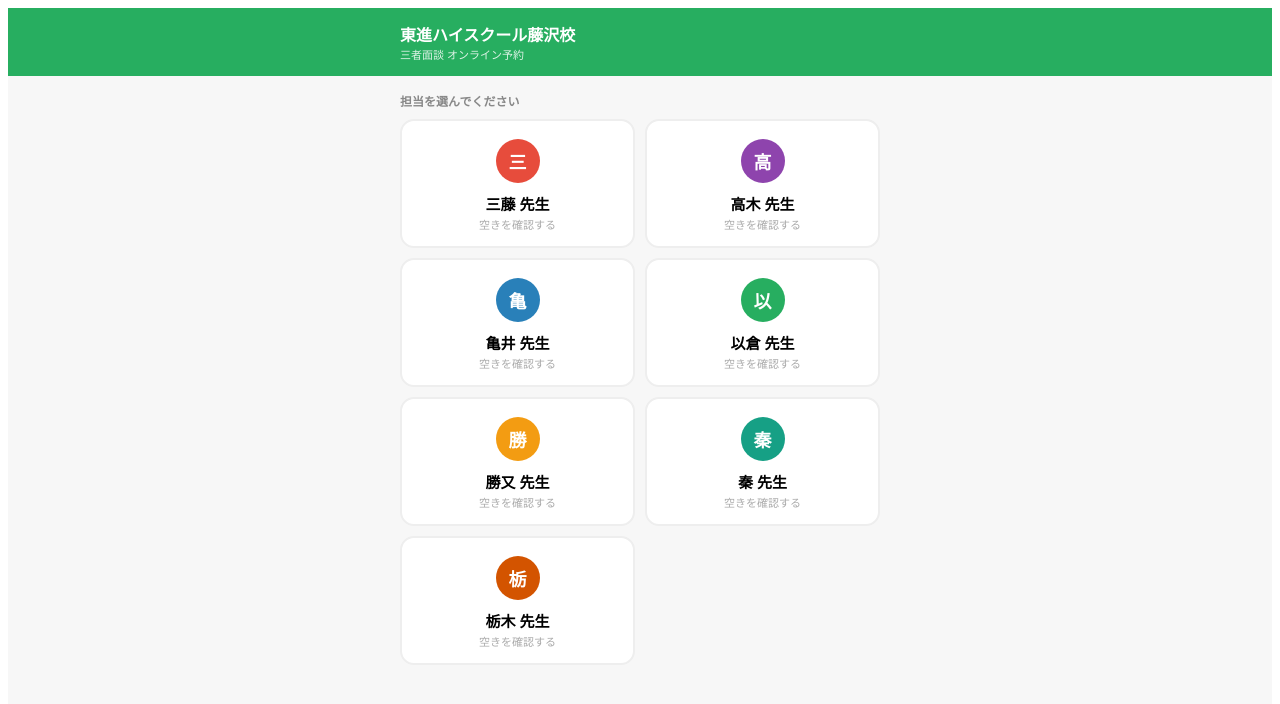
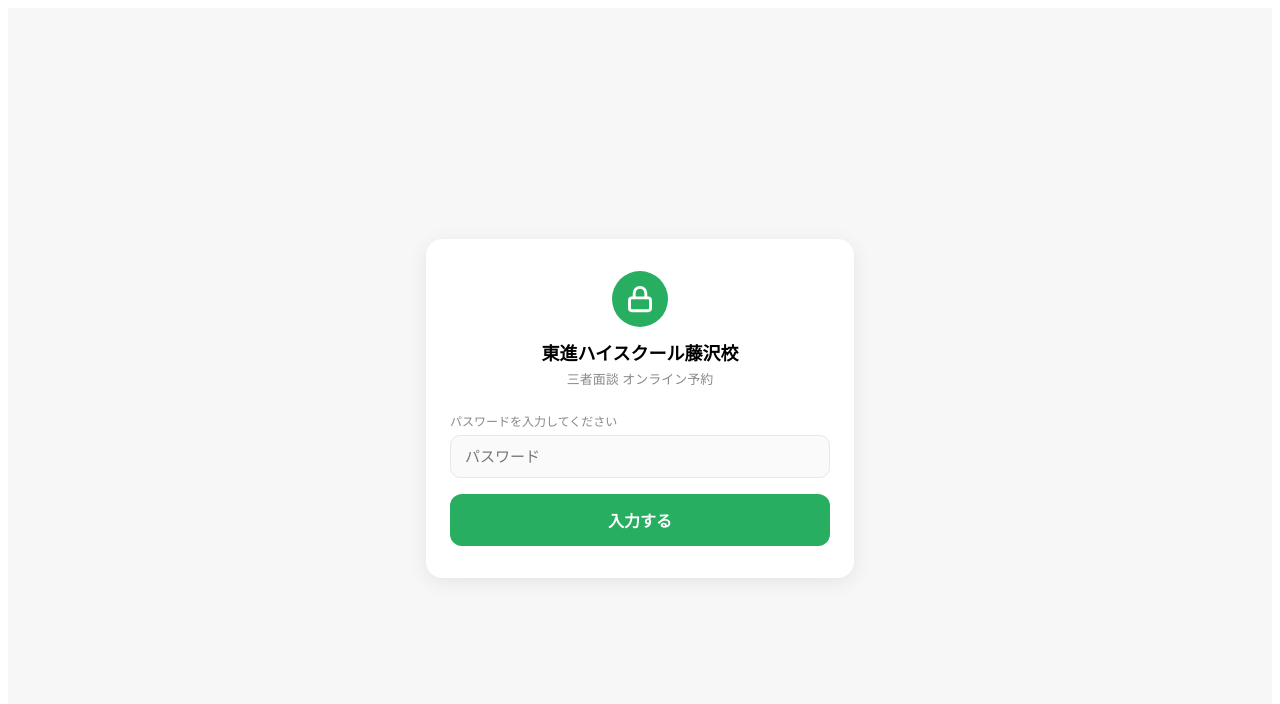
Before and after one commit to toshinfuji2-beep/mendan-app, a Next.js app: page / in a window 1280 px wide. Shown: the top 704 px of the page. Built offline with nearby package versions, Linux system fonts and the light colour scheme.

Commit message:
add password auth

```diff
--- a/pages/index.js
+++ b/pages/index.js
@@ -1,4 +1,4 @@
-import { useState, useEffect } from 'react';
+import { useState } from 'react';
 import { TEACHERS, SCHOOL_NAME } from '../lib/config';
 
 const DAYS = ['日','月','火','水','木','金','土'];
@@ -15,6 +15,9 @@
 }
 
 export default function Home() {
+  const [auth, setAuth] = useState(false);
+  const [pwInput, setPwInput] = useState('');
+  const [pwError, setPwError] = useState('');
   const [step, setStep] = useState(1);
   const [teacher, setTeacher] = useState(null);
   const [slots, setSlots] = useState([]);
@@ -28,6 +31,21 @@
 
   const dates = [...new Set(slots.map(s => s.date))];
   const daySlots = slots.filter(s => s.date === selDate);
+
+  async function checkPassword() {
+    const res = await fetch('/api/auth', {
+      method: 'POST',
+      headers: { 'Content-Type': 'application/json' },
+      body: JSON.stringify({ password: pwInput }),
+    });
+    const data = await res.json();
+    if (data.ok) {
+      setAuth(true);
+      setPwError('');
+    } else {
+      setPwError('パスワードが違います');
+    }
+  }
 
   async function selectTeacher(t) {
     setTeacher(t);
@@ -66,9 +84,43 @@
     setSubmitting(false);
   }
 
+  // パスワード画面
+  if (!auth) {
+    return (
+      <div style={{ minHeight:'100vh', background:'#f7f7f7', fontFamily:'sans-serif', display:'flex', alignItems:'center', justifyContent:'center' }}>
+        <div style={{ background:'#fff', borderRadius:16, padding:'32px 24px', width:'90%', maxWidth:380, boxShadow:'0 4px 20px rgba(0,0,0,0.08)' }}>
+          <div style={{ textAlign:'center', marginBottom:24 }}>
+            <div style={{ width:56, height:56, borderRadius:'50%', background:'#27ae60', margin:'0 auto 12px', display:'flex', alignItems:'center', justifyContent:'center' }}>
+              <svg viewBox="0 0 24 24" width={28} height={28} fill="none" stroke="#fff" strokeWidth={2.5} strokeLinecap="round" strokeLinejoin="round">
+                <rect x="3" y="11" width="18" height="11" rx="2" ry="2"/>
+                <path d="M7 11V7a5 5 0 0 1 10 0v4"/>
+              </svg>
+            </div>
+            <div style={{ fontSize:18, fontWeight:700, marginBottom:4 }}>{SCHOOL_NAME}</div>
+            <div style={{ fontSize:13, color:'#888' }}>三者面談 オンライン予約</div>
+          </div>
+          <div style={{ marginBottom:16 }}>
+            <label style={{ display:'block', fontSize:12, color:'#888', marginBottom:6 }}>パスワードを入力してください</label>
+            <input
+              type="password"
+              value={pwInput}
+              onChange={e => setPwInput(e.target.value)}
+              onKeyDown={e => e.key === 'Enter' && checkPassword()}
+              placeholder="パスワード"
+              style={{ width:'100%', padding:'12px 14px', border:'1.5px solid #e8e8e8', borderRadius:10, fontSize:15, fontFamily:'sans-serif', background:'#fafafa', outline:'none', boxSizing:'border-box' }}
+            />
+          </div>
+          {pwError && <div style={{ color:'#e74c3c', fontSize:13, marginBottom:12 }}>{pwError}</div>}
+          <button onClick={checkPassword} style={{ width:'100%', padding:14, background:'#27ae60', color:'#fff', border:'none', borderRadius:12, fontSize:16, fontWeight:700, cursor:'pointer' }}>
+            入力する
+          </button>
+        </div>
+      </div>
+    );
+  }
+
   return (
     <div style={{ minHeight:'100vh', background:'#f7f7f7', fontFamily:'sans-serif' }}>
-      {/* ヘッダー */}
       <div style={{ background:'#27ae60', color:'#fff', padding:'14px 16px', position:'sticky', top:0, zIndex:100 }}>
         <div style={{ maxWidth:480, margin:'0 auto', display:'flex', alignItems:'center', gap:10 }}>
           {step > 1 && !done && (
@@ -89,7 +141,6 @@
 
       <div style={{ maxWidth:480, margin:'0 auto', padding:'16px 14px 60px' }}>
 
-        {/* STEP1: 担任選択 */}
         {step === 1 && (
           <>
             <div style={{ fontSize:12, color:'#888', marginBottom:10, fontWeight:600 }}>担当を選んでください</div>
@@ -108,7 +159,6 @@
           </>
         )}
 
-        {/* STEP2: 日時選択 */}
         {step === 2 && (
           <>
             {loading && <div style={{ textAlign:'center', padding:40, color:'#aaa' }}>読み込み中...</div>}
@@ -157,7 +207,6 @@
           </>
         )}
 
-        {/* STEP3: 情報入力 */}
         {step === 3 && (
           <>
             <div style={{ background:'#fff', borderRadius:14, padding:'14px 16px', marginBottom:16, border:'2px solid #27ae60' }}>
@@ -183,7 +232,7 @@
                 </div>
               ))}
             </div>
-            {error && <div style={{ color:'#27ae60', fontSize:13, marginBottom:12 }}>{error}</div>}
+            {error && <div style={{ color:'#e74c3c', fontSize:13, marginBottom:12 }}>{error}</div>}
             <button onClick={submitBooking} disabled={submitting} style={submitting ? disabledBtnStyle : primaryBtnStyle}>
               {submitting ? '送信中...' : '予約を確定する'}
             </button>
@@ -191,7 +240,6 @@
           </>
         )}
 
-        {/* STEP4: 完了 */}
         {step === 4 && (
           <div style={{ textAlign:'center', padding:'32px 16px' }}>
             <div style={{ width:72, height:72, borderRadius:'50%', background:'#eafaf1', margin:'0 auto 16px', display:'flex', alignItems:'center', justifyContent:'center' }}>
@@ -223,4 +271,4 @@
 const primaryBtnStyle = { width:'100%', padding:15, background:'#27ae60', color:'#fff', border:'none', borderRadius:12, fontSize:16, fontWeight:700, cursor:'pointer', fontFamily:'sans-serif', marginBottom:0 };
 const disabledBtnStyle = { ...primaryBtnStyle, background:'#ccc', cursor:'default' };
 const ghostBtnStyle = { width:'100%', padding:12, background:'#fff', color:'#555', border:'1.5px solid #ddd', borderRadius:12, fontSize:14, cursor:'pointer', fontFamily:'sans-serif', marginTop:10, display:'block' };
-const inputStyle = { width:'100%', padding:'11px 13px', border:'1.5px solid #e8e8e8', borderRadius:10, fontSize:14, fontFamily:'sans-serif', background:'#fafafa', outline:'none', resize:'none' };
+const inputStyle = { width:'100%', padding:'11px 13px', border:'1.5px solid #e8e8e8', borderRadius:10, fontSize:14, fontFamily:'sans-serif', background:'#fafafa', outline:'none', resize:'none', boxSizing:'border-box' };
```
Also changed, not shown: pages/api/auth.js (added, +9 -0 lines).
